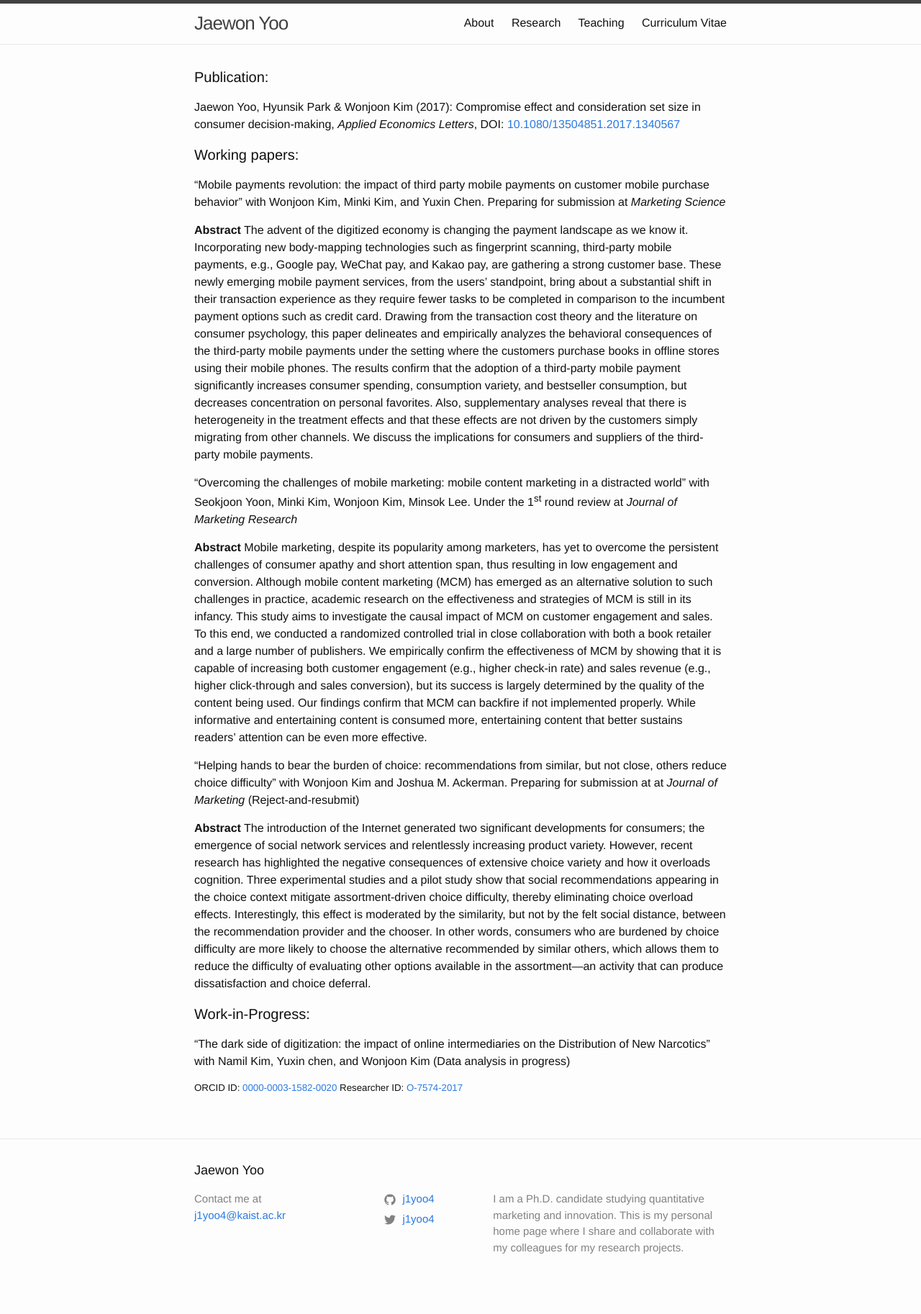
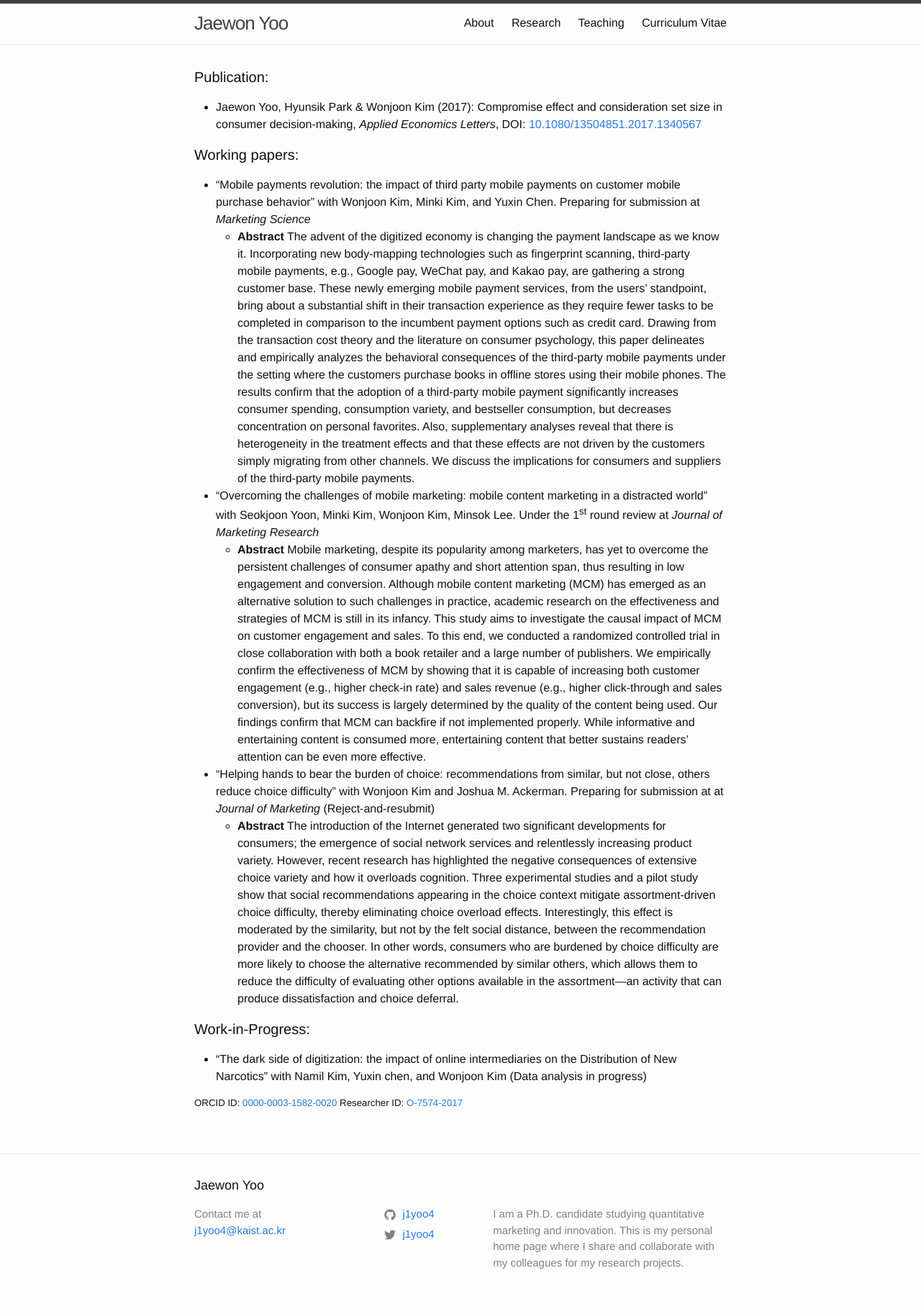
Before and after one commit to j1yoo/j1yoo.github.io, a Jekyll site: the page built from research.markdown, in a window 1280 px wide. Shown: the whole page at 72% size. Built offline with Jekyll 4.4.1, drawn with Linux system fonts in a browser that asks for light colours; before the commit the page ends 1805 px from its top, so only the background shows below that.

Commit message:
Update research.markdown

```diff
--- a/research.markdown
+++ b/research.markdown
@@ -5,22 +5,19 @@
 ---
 
 #### Publication:
-Jaewon Yoo, Hyunsik Park & Wonjoon Kim (2017): Compromise effect and consideration set size in consumer decision-making, _Applied Economics Letters_, DOI: [10.1080/13504851.2017.1340567](http://www.tandfonline.com/doi/abs/10.1080/13504851.2017.1340567)
+* Jaewon Yoo, Hyunsik Park & Wonjoon Kim (2017): Compromise effect and consideration set size in consumer decision-making, _Applied Economics Letters_, DOI: [10.1080/13504851.2017.1340567](http://www.tandfonline.com/doi/abs/10.1080/13504851.2017.1340567)
 
 #### Working papers:
-"Mobile payments revolution: the impact of third party mobile payments on customer mobile purchase behavior" with Wonjoon Kim, Minki Kim, and Yuxin Chen. Preparing for submission at _Marketing Science_
+* "Mobile payments revolution: the impact of third party mobile payments on customer mobile purchase behavior" with Wonjoon Kim, Minki Kim, and Yuxin Chen. Preparing for submission at _Marketing Science_
+  * __Abstract__  The advent of the digitized economy is changing the payment landscape as we know it. Incorporating new body-mapping technologies such as fingerprint scanning, third-party mobile payments, e.g., Google pay, WeChat pay, and Kakao pay, are gathering a strong customer base. These newly emerging mobile payment services, from the users’ standpoint, bring about a substantial shift in their transaction experience as they require fewer tasks to be completed in comparison to the incumbent payment options such as credit card. Drawing from the transaction cost theory and the literature on consumer psychology, this paper delineates and empirically analyzes the behavioral consequences of the third-party mobile payments under the setting where the customers purchase books in offline stores using their mobile phones. The results confirm that the adoption of a third-party mobile payment significantly increases consumer spending, consumption variety, and bestseller consumption, but decreases concentration on personal favorites. Also, supplementary analyses reveal that there is heterogeneity in the treatment effects and that these effects are not driven by the customers simply migrating from other channels. We discuss the implications for consumers and suppliers of the third-party mobile payments.
 
-__Abstract__  The advent of the digitized economy is changing the payment landscape as we know it. Incorporating new body-mapping technologies such as fingerprint scanning, third-party mobile payments, e.g., Google pay, WeChat pay, and Kakao pay, are gathering a strong customer base. These newly emerging mobile payment services, from the users’ standpoint, bring about a substantial shift in their transaction experience as they require fewer tasks to be completed in comparison to the incumbent payment options such as credit card. Drawing from the transaction cost theory and the literature on consumer psychology, this paper delineates and empirically analyzes the behavioral consequences of the third-party mobile payments under the setting where the customers purchase books in offline stores using their mobile phones. The results confirm that the adoption of a third-party mobile payment significantly increases consumer spending, consumption variety, and bestseller consumption, but decreases concentration on personal favorites. Also, supplementary analyses reveal that there is heterogeneity in the treatment effects and that these effects are not driven by the customers simply migrating from other channels. We discuss the implications for consumers and suppliers of the third-party mobile payments.
+* "Overcoming the challenges of mobile marketing: mobile content marketing in a distracted world" with Seokjoon Yoon, Minki Kim, Wonjoon Kim, Minsok Lee. Under the 1<sup>st</sup> round review at _Journal of Marketing Research_
+  * __Abstract__  Mobile marketing, despite its popularity among marketers, has yet to overcome the persistent challenges of consumer apathy and short attention span, thus resulting in low engagement and conversion. Although mobile content marketing (MCM) has emerged as an alternative solution to such challenges in practice, academic research on the effectiveness and strategies of MCM is still in its infancy. This study aims to investigate the causal impact of MCM on customer engagement and sales. To this end, we conducted a randomized controlled trial in close collaboration with both a book retailer and a large number of publishers. We empirically confirm the effectiveness of MCM by showing that it is capable of increasing both customer engagement (e.g., higher check-in rate) and sales revenue (e.g., higher click-through and sales conversion), but its success is largely determined by the quality of the content being used. Our findings confirm that MCM can backfire if not implemented properly. While informative and entertaining content is consumed more, entertaining content that better sustains readers' attention can be even more effective.
 
-"Overcoming the challenges of mobile marketing: mobile content marketing in a distracted world" with Seokjoon Yoon, Minki Kim, Wonjoon Kim, Minsok Lee. Under the 1<sup>st</sup> round review at _Journal of Marketing Research_
-
-__Abstract__  Mobile marketing, despite its popularity among marketers, has yet to overcome the persistent challenges of consumer apathy and short attention span, thus resulting in low engagement and conversion. Although mobile content marketing (MCM) has emerged as an alternative solution to such challenges in practice, academic research on the effectiveness and strategies of MCM is still in its infancy. This study aims to investigate the causal impact of MCM on customer engagement and sales. To this end, we conducted a randomized controlled trial in close collaboration with both a book retailer and a large number of publishers. We empirically confirm the effectiveness of MCM by showing that it is capable of increasing both customer engagement (e.g., higher check-in rate) and sales revenue (e.g., higher click-through and sales conversion), but its success is largely determined by the quality of the content being used. Our findings confirm that MCM can backfire if not implemented properly. While informative and entertaining content is consumed more, entertaining content that better sustains readers' attention can be even more effective.
-
-"Helping hands to bear the burden of choice: recommendations from similar, but not close, others reduce choice difficulty" with Wonjoon Kim and Joshua M. Ackerman. Preparing for submission at at _Journal of Marketing_ (Reject-and-resubmit)
-
-__Abstract__  The introduction of the Internet generated two significant developments for consumers; the emergence of social network services and relentlessly increasing product variety. However, recent research has highlighted the negative consequences of extensive choice variety and how it overloads cognition. Three experimental studies and a pilot study show that social recommendations appearing in the choice context mitigate assortment-driven choice difficulty, thereby eliminating choice overload effects. Interestingly, this effect is moderated by the similarity, but not by the felt social distance, between the recommendation provider and the chooser. In other words, consumers who are burdened by choice difficulty are more likely to choose the alternative recommended by similar others, which allows them to reduce the difficulty of evaluating other options available in the assortment---an activity that can produce dissatisfaction and choice deferral.
+* "Helping hands to bear the burden of choice: recommendations from similar, but not close, others reduce choice difficulty" with Wonjoon Kim and Joshua M. Ackerman. Preparing for submission at at _Journal of Marketing_ (Reject-and-resubmit)
+  * __Abstract__  The introduction of the Internet generated two significant developments for consumers; the emergence of social network services and relentlessly increasing product variety. However, recent research has highlighted the negative consequences of extensive choice variety and how it overloads cognition. Three experimental studies and a pilot study show that social recommendations appearing in the choice context mitigate assortment-driven choice difficulty, thereby eliminating choice overload effects. Interestingly, this effect is moderated by the similarity, but not by the felt social distance, between the recommendation provider and the chooser. In other words, consumers who are burdened by choice difficulty are more likely to choose the alternative recommended by similar others, which allows them to reduce the difficulty of evaluating other options available in the assortment---an activity that can produce dissatisfaction and choice deferral.
 
 #### Work-in-Progress:
-"The dark side of digitization: the impact of online intermediaries on the Distribution of New Narcotics" with Namil Kim, Yuxin chen, and Wonjoon Kim (Data analysis in progress)
+* "The dark side of digitization: the impact of online intermediaries on the Distribution of New Narcotics" with Namil Kim, Yuxin chen, and Wonjoon Kim (Data analysis in progress)
 
 ##### ORCID ID: [0000-0003-1582-0020](http://orcid.org/0000-0003-1582-0020) Researcher ID: [O-7574-2017](http://www.researcherid.com/Workspace.action)
```
